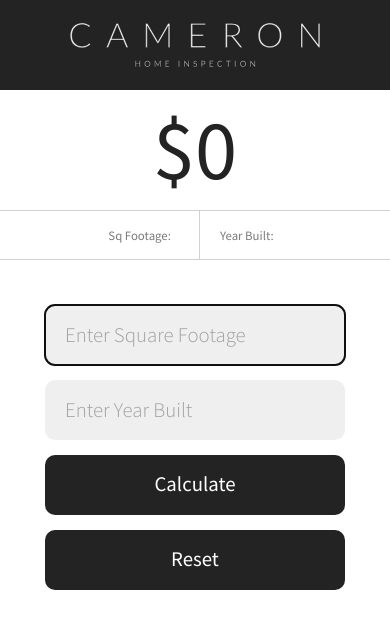
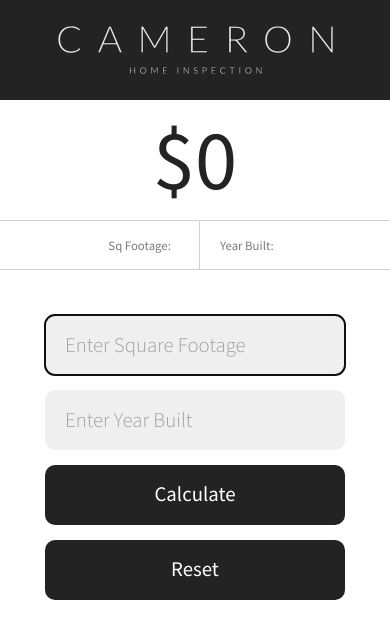
Before and after one commit to brandicameron/chi-rates, a plain HTML site: page index.html in a window 390 px wide. Drawn offline with Linux system fonts and the light colour scheme.

Commit message:
Changed logo to img file instead of bg img

```diff
--- a/css/main.css
+++ b/css/main.css
@@ -20,9 +20,13 @@
 .logo {
   height: 100px;
 	background: var(--black);
-  background-image: url(../img/logo.svg);
-	background-repeat: no-repeat;
-	background-position: center;
+	display: flex;
+	justify-content: center;
+	align-items: center;
+}
+
+.logo-img {
+	width: 275px;
 }
 
 .result {
@@ -137,11 +141,6 @@ button:active {
 }
 
 @media screen and (max-width: 400px) {
-  .logo {
-    height: 90px;
-    background: var(--black) url(../img/logo.svg) no-repeat center;
-    background-size: 250px;
-  }
 
   #total {
     height: 60%;
--- a/index.html
+++ b/index.html
@@ -27,7 +27,9 @@
   </head>
 
   <body>
-    <div class="logo"></div>
+    <div class="logo">
+			<img src="./img/logo.svg" alt="Cameron Home Inspection" class="logo-img">
+		</div>
 
     <div class="result">
       <div id="total" class="flex">$0</div>
```
